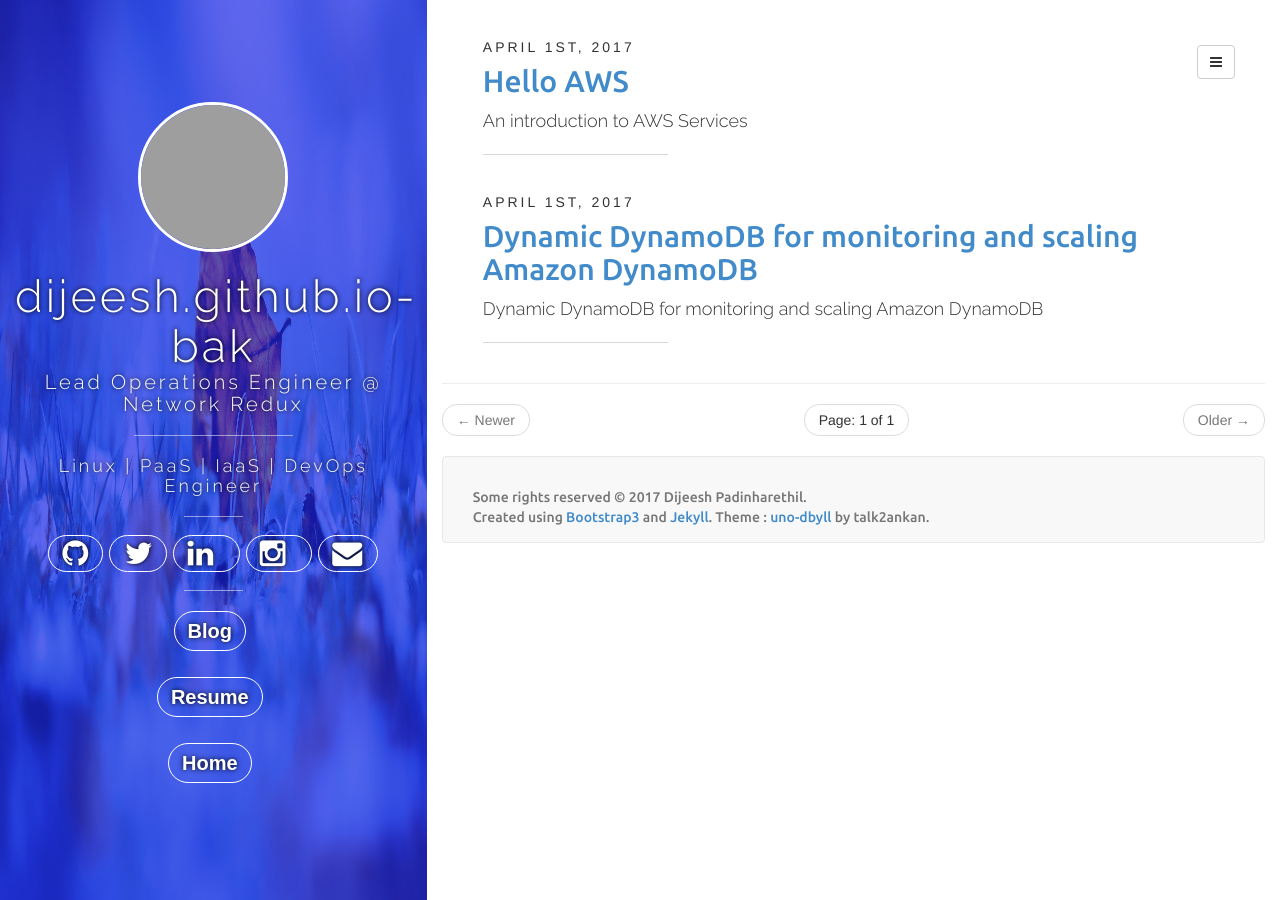
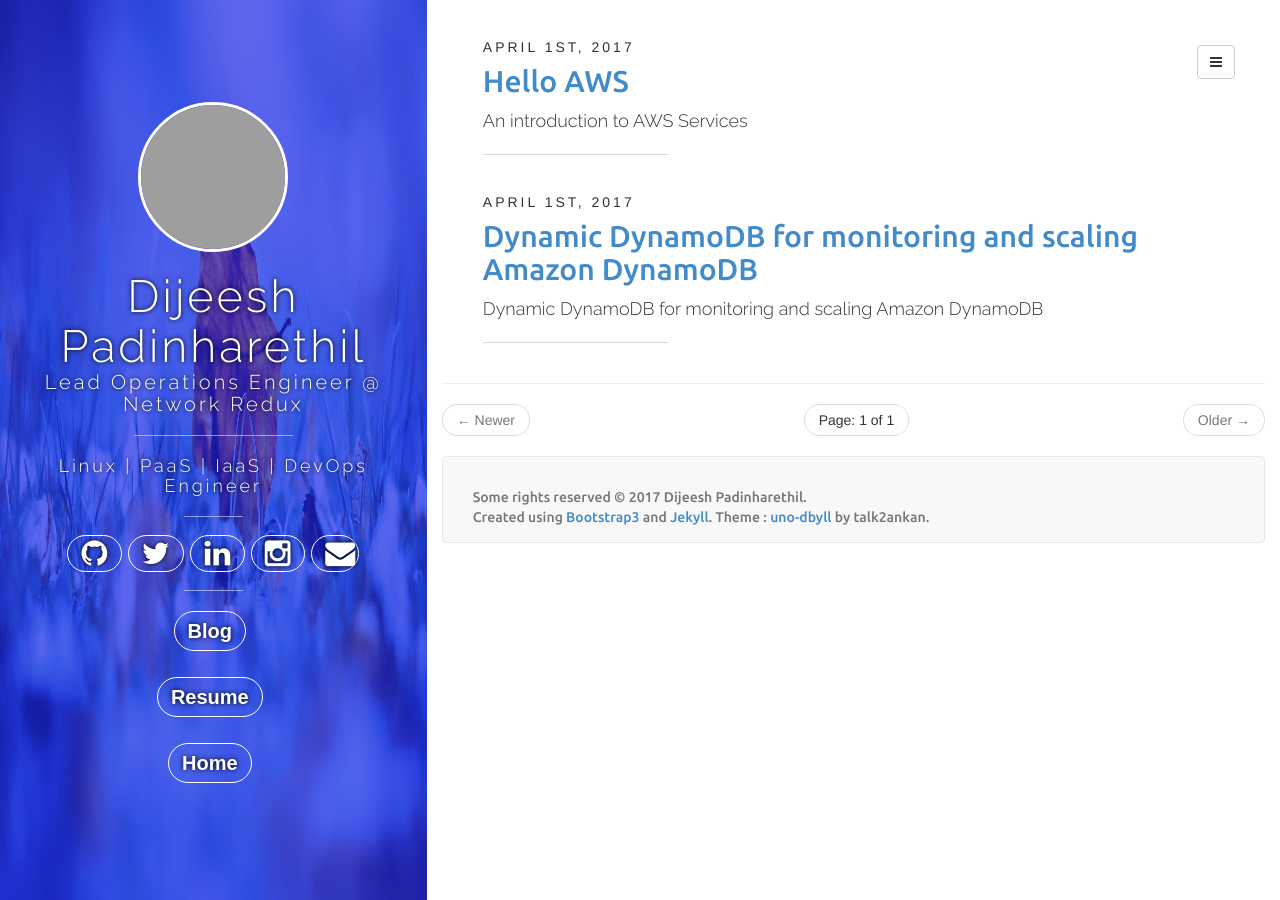
Before and after one commit to dijeesh/dijeesh.github.io-bak, a Jekyll site: the page built from index.html, in a window 1280 px wide. Built offline with Jekyll 4.4.1, drawn with Linux system fonts in a browser that asks for light colours; nearby versions of some CDN libraries; the list of posts is cut into pages by our own code; comment, search, counter and statistics services are not loaded; grey boxes are pictures that could not be loaded.

```diff
--- a/_config.yml
+++ b/_config.yml
@@ -17,7 +17,7 @@
 #BASE_PATH : http://meliodus.github.io/uno-dbyll
 
 
-site.title : Dijeesh Padinharethil
+title : Dijeesh Padinharethil
 
 
 
--- a/_includes/sidebar.html
+++ b/_includes/sidebar.html
@@ -23,25 +23,25 @@
       </a>
       {% endif %}
        {% if site.author.twitter %}
-      <a type="button" class="social2" href="http://twitter.com/{{ site.author.twitter }}">
+      <a type="button" class="social1" href="http://twitter.com/{{ site.author.twitter }}">
         <i class="fa fa-twitter"></i>
       </a>
       {% endif %}
 
 			{% if site.author.linkedin %}
-			<a type="button" class="social3" href="http://linkedin.com/in/{{ site.author.linkedin }}">
+			<a type="button" class="social1" href="http://linkedin.com/in/{{ site.author.linkedin }}">
 				<i class="fa fa-linkedin"></i>
 			</a>
 			{% endif %}
 
 			{% if site.author.instagram %}
-			<a type="button" class="social3" href="http://instagram.com/{{ site.author.instagram }}">
+			<a type="button" class="social1" href="http://instagram.com/{{ site.author.instagram }}">
 				<i class="fa fa-instagram"></i>
 			</a>
 			{% endif %}
 
 			{% if site.author.email %}
-      <a type="button" class="social3" href="mailto:{{ site.author.email }}">
+      <a type="button" class="social1" href="mailto:{{ site.author.email }}">
         <i class="fa fa-envelope"></i>
       </a>
       {% endif %}
```
